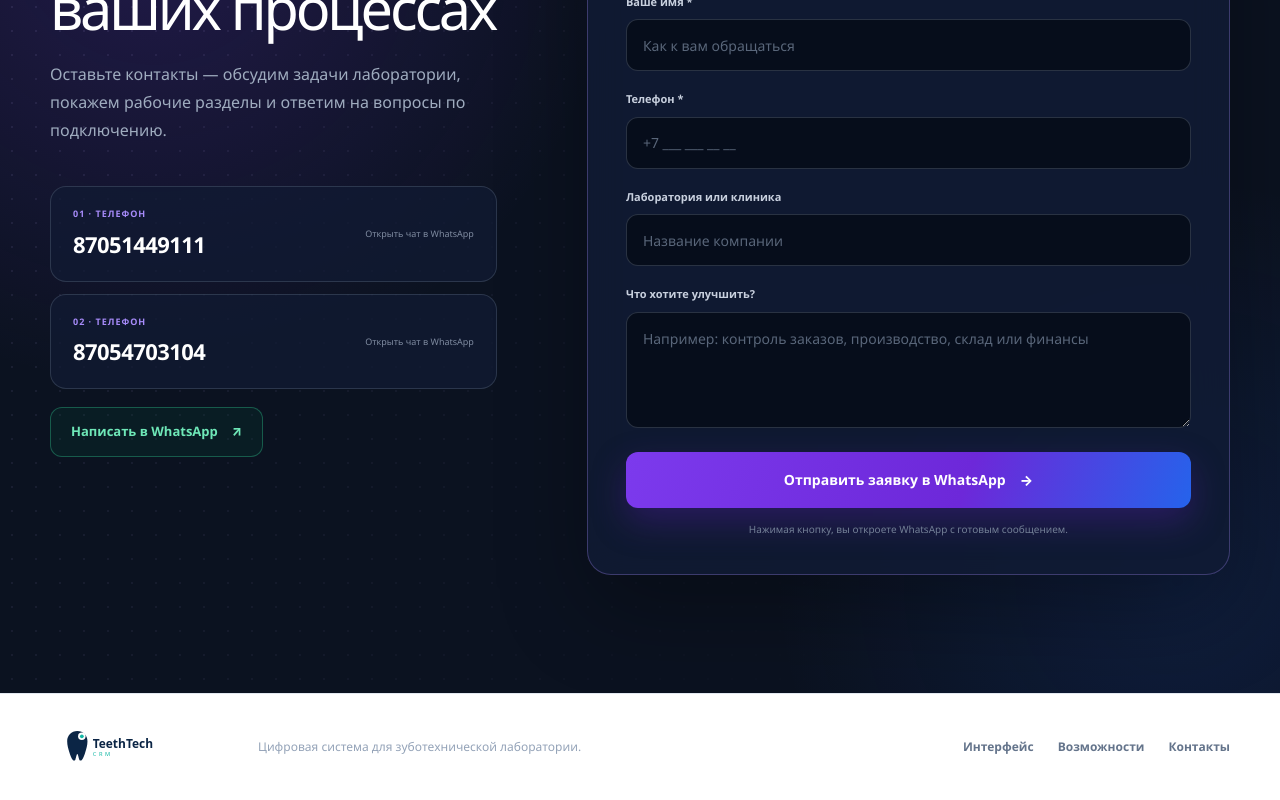
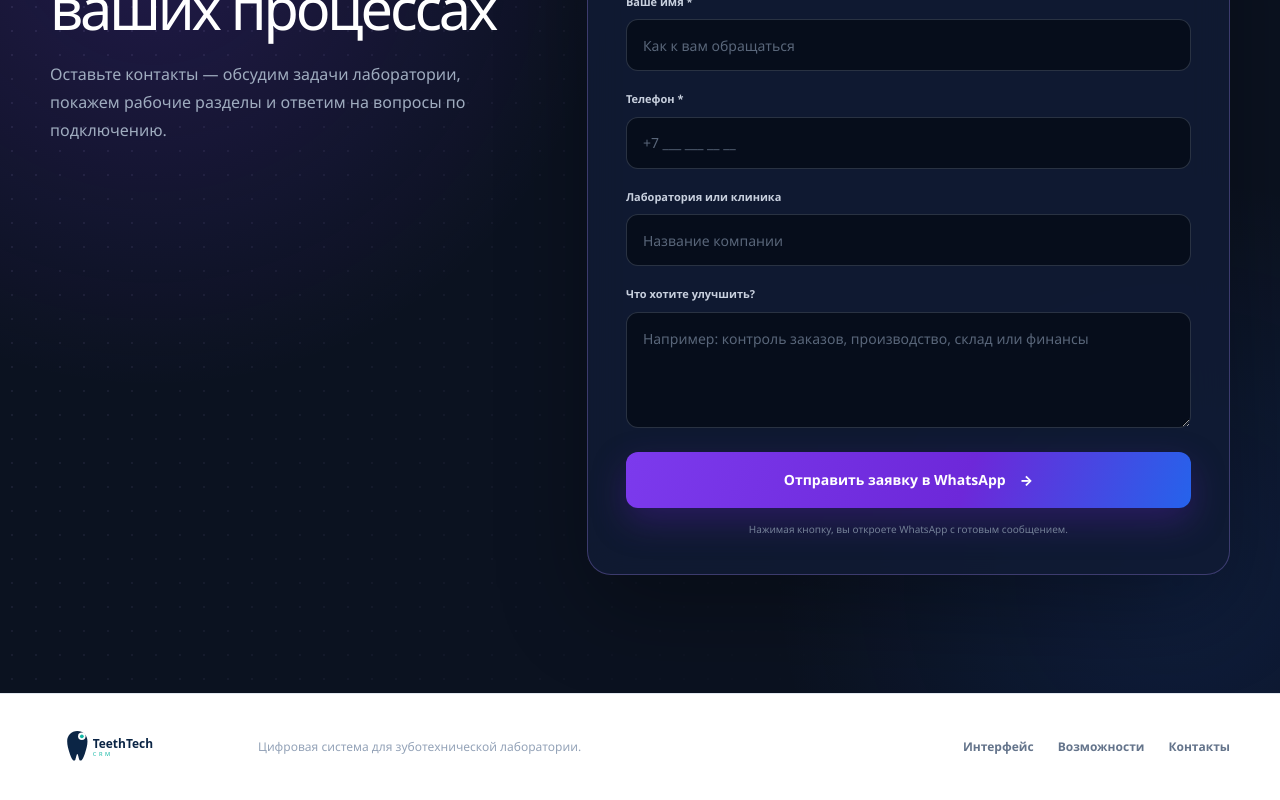
Before and after one commit to zhanssss/TeethTech-CRM-Landing, a Next.js app: page / in a window 1280 px wide. Shown: the part 7786-8586 px from the top of the page. Built offline with nearby package versions, Linux system fonts and the light colour scheme.

Commit message:
убрал номера и оставил только форму

```diff
--- a/src/app/page.tsx
+++ b/src/app/page.tsx
@@ -670,37 +670,6 @@ export default function Home() {
               Оставьте контакты — обсудим задачи лаборатории, покажем рабочие
               разделы и ответим на вопросы по подключению.
             </p>
-
-            <div className="contact-list">
-              <a
-                href="https://wa.me/77051449111"
-                target="_blank"
-                rel="noreferrer"
-              >
-                <span>01 · Телефон</span>
-                <strong>87051449111</strong>
-                <small>Открыть чат в WhatsApp</small>
-              </a>
-              <a
-                href="https://wa.me/77054703104"
-                target="_blank"
-                rel="noreferrer"
-              >
-                <span>02 · Телефон</span>
-                <strong>87054703104</strong>
-                <small>Открыть чат в WhatsApp</small>
-              </a>
-            </div>
-
-            <a
-              className="whatsapp-link"
-              href="https://wa.me/77054703104"
-              target="_blank"
-              rel="noreferrer"
-            >
-              Написать в WhatsApp
-              <span aria-hidden="true">↗</span>
-            </a>
           </div>
 
           <form className="lead-form" onSubmit={handleLeadSubmit}>
```
